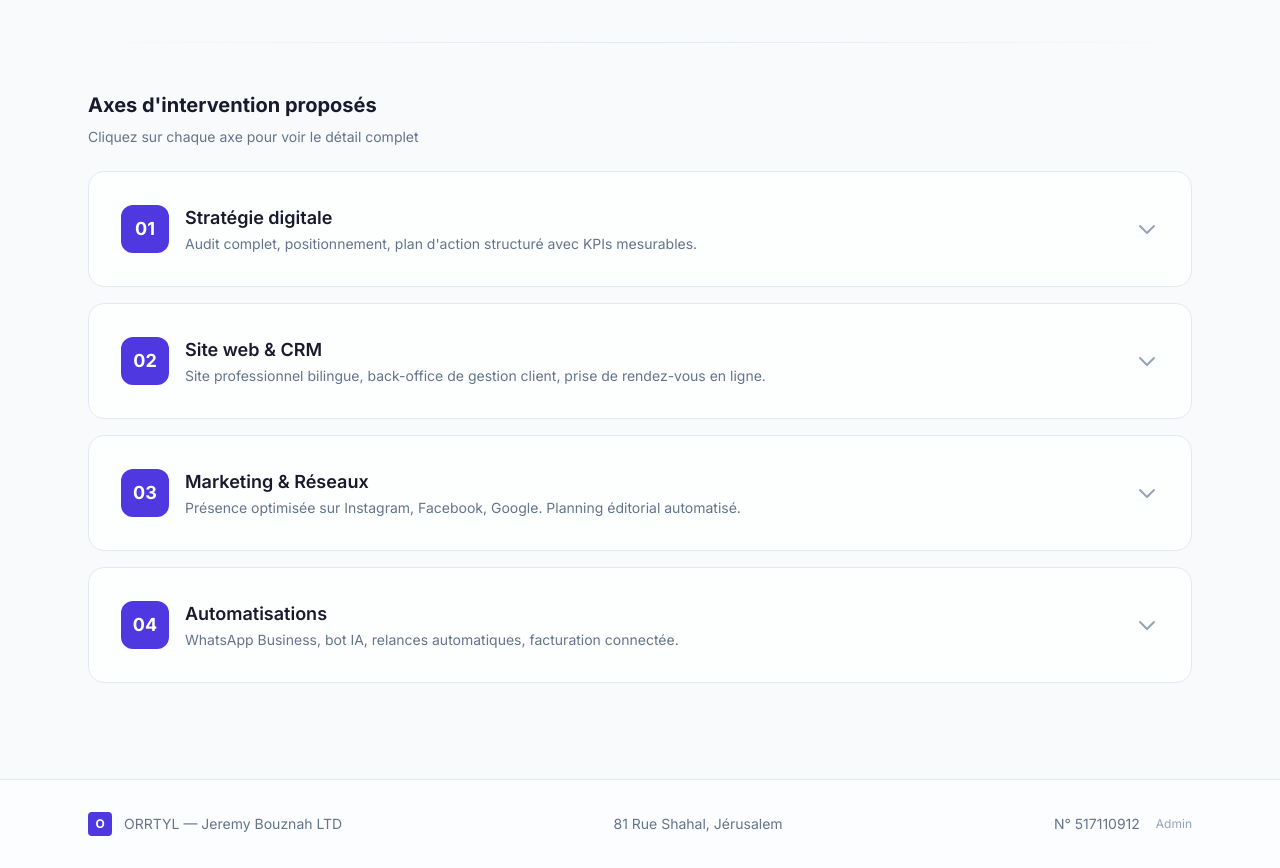
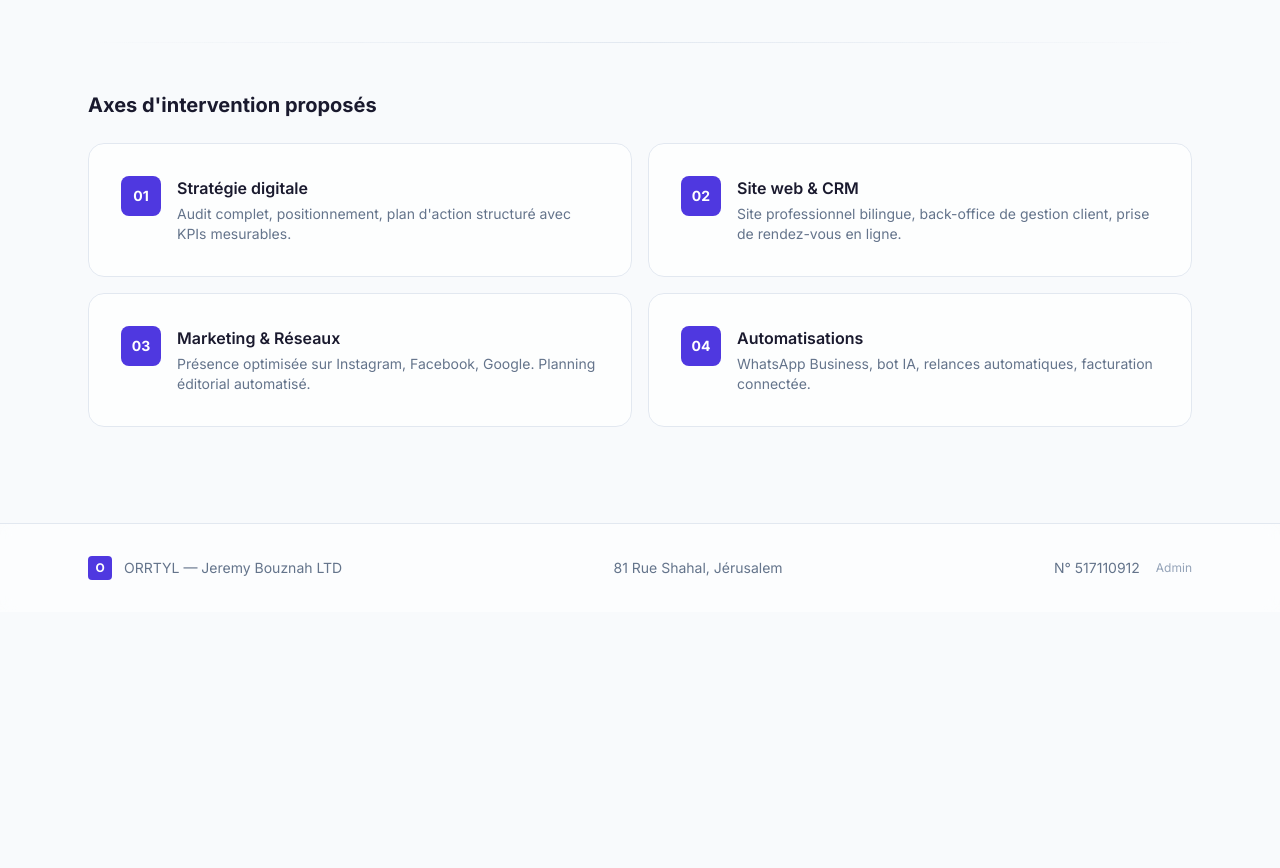
Before and after one commit to jbouznah-hue/mission-template, a Next.js app: page /besoin in a window 1280 px wide. Shown: the part 1020-1888 px from the top of the page. After the commit the page ends 1632 px from the top, so only its background shows below. Built offline with nearby package versions, Linux system fonts and the light colour scheme.

Commit message:
Revert "Axes d'intervention: accordion with full detail (objectif, actions, livrables, timeline)"
This reverts commit 66cb2d51c83baa01a3cf6fd217e3a6eb1d3c3995.

```diff
--- a/src/app/besoin/page.tsx
+++ b/src/app/besoin/page.tsx
@@ -1,6 +1,3 @@
-'use client';
-
-import { useState } from 'react';
 import { siteConfig } from '@/config/site';
 import { definitions } from '@/config/definitions';
 
@@ -10,17 +7,6 @@ interface Priority {
   title: string;
   description: string;
   verbatim?: string;
-}
-
-interface Axe {
-  num: string;
-  title: string;
-  desc: string;
-  objectif: string;
-  actions: string[];
-  livrables: string[];
-  timeline: string;
-  phase: string;
 }
 
 // Demo data - replaced by prompt per client
@@ -53,96 +39,6 @@ const priorities: Priority[] = [
   },
 ];
 
-const axes: Axe[] = [
-  {
-    num: '01',
-    title: 'Stratégie digitale',
-    desc: 'Audit complet, positionnement, plan d\'action structuré avec KPIs mesurables.',
-    objectif: 'Définir une feuille de route claire qui aligne la présence digitale avec les objectifs business. Passer d\'une approche réactive à une stratégie proactive et mesurable.',
-    actions: [
-      'Audit de l\'existant : outils, process, présence en ligne, concurrence',
-      'Définition des personas clients (3-4 profils types)',
-      'Positionnement et messages clés par persona',
-      'Plan d\'action sur 12 mois avec jalons trimestriels',
-      'Définition des KPIs de suivi (trafic, conversion, CA)',
-    ],
-    livrables: [
-      'Rapport d\'audit complet (PDF)',
-      'Document personas (fiches détaillées)',
-      'Plan stratégique 12 mois',
-      'Tableau de bord KPIs',
-    ],
-    timeline: 'Mois 1-2',
-    phase: 'Comprendre + Structurer',
-  },
-  {
-    num: '02',
-    title: 'Site web & CRM',
-    desc: 'Site professionnel bilingue, back-office de gestion client, prise de rendez-vous en ligne.',
-    objectif: 'Créer une vitrine professionnelle qui convertit les visiteurs en clients, couplée à un outil de gestion qui centralise toute la relation client.',
-    actions: [
-      'Maquette mobile-first (5 pages : Accueil, Services, À propos, Contact, RDV)',
-      'Développement site bilingue FR/HE avec hébergement inclus',
-      'Intégration d\'un système de prise de rendez-vous en ligne',
-      'CRM : dashboard clients, historique, statuts, relances',
-      'Formation à l\'utilisation du back-office (1 session)',
-    ],
-    livrables: [
-      'Site web 5 pages en ligne',
-      'Back-office CRM fonctionnel',
-      'Système de réservation intégré',
-      'Guide utilisateur (PDF)',
-    ],
-    timeline: 'Mois 2-4',
-    phase: 'Déployer',
-  },
-  {
-    num: '03',
-    title: 'Marketing & Réseaux',
-    desc: 'Présence optimisée sur Instagram, Facebook, Google. Planning éditorial automatisé.',
-    objectif: 'Bâtir une présence digitale cohérente sur les canaux où se trouvent les clients. Automatiser la publication pour maintenir une régularité sans effort quotidien.',
-    actions: [
-      'Création et optimisation des profils Instagram, Facebook, Google My Business',
-      'Création de 6 templates de posts réutilisables',
-      'Rédaction et programmation de 12 posts pour le mois de lancement',
-      'Configuration de l\'automatisation de publication (planning mensuel)',
-      'Stratégie de contenu : calendrier éditorial type sur 3 mois',
-      'Lancement de la première campagne publicitaire Meta',
-    ],
-    livrables: [
-      'Profils sociaux créés et optimisés',
-      '6 templates de posts (Canva/Figma)',
-      'Calendrier éditorial 3 mois',
-      '8 visuels publicitaires',
-      'Campagne Meta configurée',
-    ],
-    timeline: 'Mois 3-5',
-    phase: 'Déployer + Lancer',
-  },
-  {
-    num: '04',
-    title: 'Automatisations',
-    desc: 'WhatsApp Business, bot IA, relances automatiques, facturation connectée.',
-    objectif: 'Éliminer les tâches manuelles répétitives pour libérer du temps sur le cœur de métier. Chaque interaction client est automatiquement tracée et suivie.',
-    actions: [
-      'Configuration WhatsApp Business Pro (profil, horaires, catalogue)',
-      'Mise en place des messages automatiques (confirmation, rappel, suivi)',
-      'Développement d\'un bot IA conversationnel (FAQ + prise de RDV)',
-      'Connexion facturation : CRM → génération automatique de factures',
-      'Configuration des relances automatiques (J+1, J+3, J+7)',
-    ],
-    livrables: [
-      'WhatsApp Business configuré',
-      'Bot IA opérationnel (FR/HE)',
-      '3 séquences de messages automatiques',
-      'Intégration facturation',
-      'Documentation des workflows',
-    ],
-    timeline: 'Mois 4-6',
-    phase: 'Déployer + Accompagner',
-  },
-];
-
 const levelConfig = {
   critique: { label: 'Critique', badge: 'badge-error', dot: 'bg-red-500' },
   haute: { label: 'Haute', badge: 'badge-warning', dot: 'bg-orange-500' },
@@ -151,8 +47,6 @@ const levelConfig = {
 };
 
 export default function Besoin() {
-  const [openAxe, setOpenAxe] = useState<string | null>(null);
-
   return (
     <div className="space-y-12 animate-fade-in">
       {/* Header */}
@@ -208,89 +102,30 @@ export default function Besoin() {
 
       <div className="section-divider" />
 
-      {/* Axes d'intervention - Accordion */}
+      {/* Propositions */}
       <section>
-        <h2 className="text-xl font-bold text-[var(--color-dark)] mb-2">
+        <h2 className="text-xl font-bold text-[var(--color-dark)] mb-6">
           Axes d&apos;intervention proposés
         </h2>
-        <p className="text-sm text-[var(--color-text-secondary)] mb-6">
-          Cliquez sur chaque axe pour voir le détail complet
-        </p>
-
-        <div className="space-y-4">
-          {axes.map((axe) => {
-            const isOpen = openAxe === axe.num;
-            return (
-              <div key={axe.num} className={`card transition-all duration-300 ${isOpen ? 'border-[var(--color-primary-border)] shadow-lg' : ''}`}>
-                {/* Header - clickable */}
-                <button
-                  onClick={() => setOpenAxe(isOpen ? null : axe.num)}
-                  className="w-full text-left"
-                >
-                  <div className="flex items-center gap-4">
-                    <div className="w-12 h-12 rounded-xl bg-[var(--color-primary)] text-white flex items-center justify-center font-bold text-lg flex-shrink-0">
-                      {axe.num}
-                    </div>
-                    <div className="flex-1 min-w-0">
-                      <h3 className="font-semibold text-[var(--color-dark)] text-lg">{axe.title}</h3>
-                      <p className="text-sm text-[var(--color-text-secondary)] mt-0.5">{axe.desc}</p>
-                    </div>
-                    <svg
-                      className={`w-6 h-6 text-[var(--color-text-light)] flex-shrink-0 transition-transform duration-300 ${isOpen ? 'rotate-180' : ''}`}
-                      fill="none" stroke="currentColor" viewBox="0 0 24 24"
-                    >
-                      <path strokeLinecap="round" strokeLinejoin="round" strokeWidth={2} d="M19 9l-7 7-7-7" />
-                    </svg>
-                  </div>
-                </button>
-
-                {/* Expanded detail */}
-                {isOpen && (
-                  <div className="mt-6 pt-6 border-t border-[var(--color-border)] space-y-6 animate-fade-in">
-                    {/* Objectif */}
-                    <div>
-                      <h4 className="text-sm font-semibold text-[var(--color-dark)] uppercase tracking-wider mb-2">Objectif</h4>
-                      <p className="text-sm text-[var(--color-text-secondary)] leading-relaxed">{axe.objectif}</p>
-                    </div>
-
-                    {/* Timeline + Phase badges */}
-                    <div className="flex flex-wrap gap-3">
-                      <span className="badge badge-info">{axe.timeline}</span>
-                      <span className="badge badge-gray">{axe.phase}</span>
-                    </div>
-
-                    {/* Actions concrètes */}
-                    <div>
-                      <h4 className="text-sm font-semibold text-[var(--color-dark)] uppercase tracking-wider mb-3">Actions concrètes</h4>
-                      <div className="space-y-2">
-                        {axe.actions.map((action, i) => (
-                          <div key={i} className="flex items-start gap-3">
-                            <div className="w-6 h-6 rounded-full bg-[var(--color-primary-bg)] text-[var(--color-primary)] flex items-center justify-center text-xs font-bold flex-shrink-0 mt-0.5">
-                              {i + 1}
-                            </div>
-                            <p className="text-sm text-[var(--color-text-secondary)]">{action}</p>
-                          </div>
-                        ))}
-                      </div>
-                    </div>
-
-                    {/* Livrables attendus */}
-                    <div>
-                      <h4 className="text-sm font-semibold text-[var(--color-dark)] uppercase tracking-wider mb-3">Livrables attendus</h4>
-                      <div className="grid grid-cols-1 sm:grid-cols-2 gap-2">
-                        {axe.livrables.map((livrable, i) => (
-                          <div key={i} className="flex items-center gap-2 bg-green-50 text-green-800 px-3 py-2 rounded-lg text-sm">
-                            <span className="text-green-500">✓</span>
-                            {livrable}
-                          </div>
-                        ))}
-                      </div>
-                    </div>
-                  </div>
-                )}
+        <div className="grid grid-cols-1 md:grid-cols-2 gap-4">
+          {[
+            { num: '01', title: 'Stratégie digitale', desc: 'Audit complet, positionnement, plan d\'action structuré avec KPIs mesurables.' },
+            { num: '02', title: 'Site web & CRM', desc: 'Site professionnel bilingue, back-office de gestion client, prise de rendez-vous en ligne.' },
+            { num: '03', title: 'Marketing & Réseaux', desc: 'Présence optimisée sur Instagram, Facebook, Google. Planning éditorial automatisé.' },
+            { num: '04', title: 'Automatisations', desc: 'WhatsApp Business, bot IA, relances automatiques, facturation connectée.' },
+          ].map((axe) => (
+            <div key={axe.num} className="card phase-card">
+              <div className="flex items-start gap-4">
+                <div className="w-10 h-10 rounded-lg bg-[var(--color-primary)] text-white flex items-center justify-center font-bold text-sm flex-shrink-0">
+                  {axe.num}
+                </div>
+                <div>
+                  <h3 className="font-semibold text-[var(--color-dark)] mb-1">{axe.title}</h3>
+                  <p className="text-sm text-[var(--color-text-secondary)]">{axe.desc}</p>
+                </div>
               </div>
-            );
-          })}
+            </div>
+          ))}
         </div>
       </section>
     </div>
```
